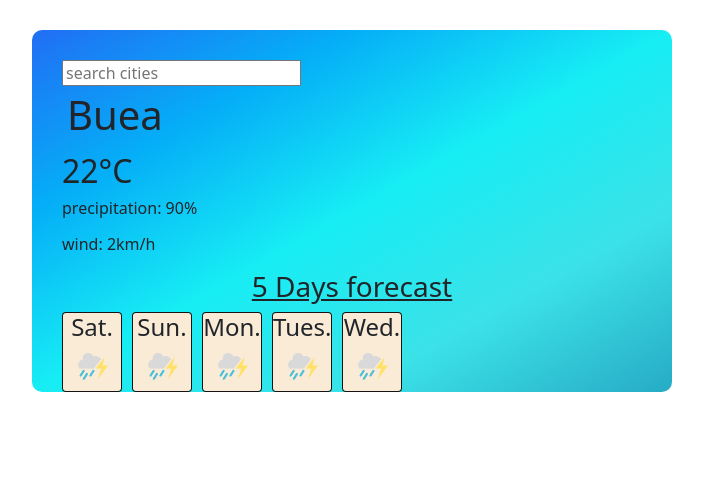
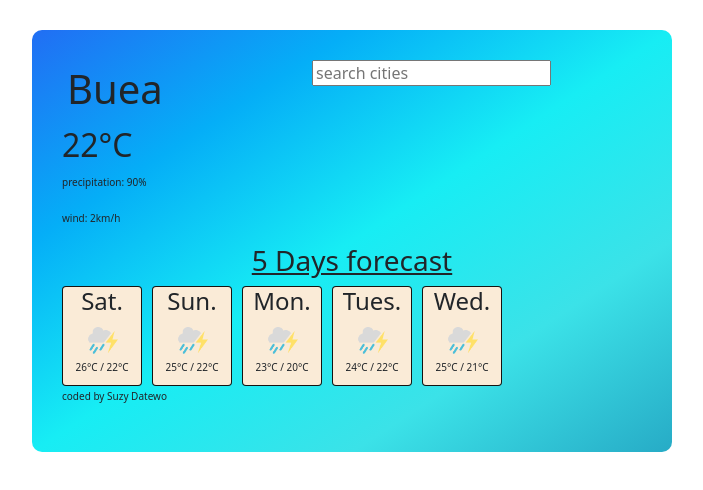
Before and after one commit to SuzyKenne/wireframe-html-css, a plain HTML site: page index.html in a window 1280 px wide. Shown: the whole page, without its empty margins (288-991 px from the left). Drawn offline with nearby package versions, Linux system fonts and the light colour scheme.

Commit message:
added the grid for each days

```diff
--- a/index.html
+++ b/index.html
@@ -23,6 +23,7 @@
         name="search cities"
         id="name"
         placeholder="search cities"
+				class="search-bar"
       />
       <h1>Buea</h1>
       <h2>22°C</h2>
@@ -33,24 +34,29 @@
         <div class="day">
           <h4>Sat.</h4>
           <img src="images/thunderstorms.png" alt="" class="weather-image">
+          <p>26°C / 22°C</p>
         </div>
         <div class="day">
           <h4>Sun.</h4>
           <img src="images/thunderstorms.png" alt="" class="weather-image">
+					<p>25°C / 22°C</p>
         </div>
         <div class="day">
             <h4>Mon.</h4>
             <img src="images/thunderstorms.png" alt="" class="weather-image">
+						<p>23°C / 20°C</p>
         </div>
         <div class="day">
             <h4>Tues.</h4>
             <img src="images/thunderstorms.png" alt="" class="weather-image">
+						<p>24°C / 22°C</p>
         </div>
         <div class="day">
             <h4>Wed.</h4>
             <img src="images/thunderstorms.png" alt="" class="weather-image">
+						<p>25°C / 21°C</p>
         </div>
       </div>
-    </div>
+      <p class="by">coded by Suzy Datewo</p>
   </body>
 </html>
--- a/src/style.css
+++ b/src/style.css
@@ -23,18 +23,22 @@ h3{
     text-align: center;
     text-decoration: underline;
 }
+.search-bar{
+    position: fixed;
+    margin: auto 250px 0px;
+}
 .card-deck{
     display: flex;
     flex-direction: row;
 }
 .container-grid{
     display: grid;
-    grid: repeat(1, 50px) / auto-flow 70px;
+    grid: repeat(1, 100px) / auto-flow 90px;
 }
 .container-grid>div{
     background-color: antiquewhite;
-    width: 60px;
-    height: 80px;
+    width: 80px;
+    height: 100px;
     border: 1px solid rgba(0, 0, 0, 0.915);
     border-radius: 4px;
 
@@ -43,6 +47,7 @@ h3{
     text-align: center;
     margin-bottom: 20px;
     transition: all 200ms ease-in-out;
+    padding: 20px auto;
 }
 .day:hover{
     background-color: #05aef7;
@@ -52,3 +57,6 @@ h3{
     width: 35px;
     height: 33px;
 }
+p{
+    font-size: 10px;
+}
```
